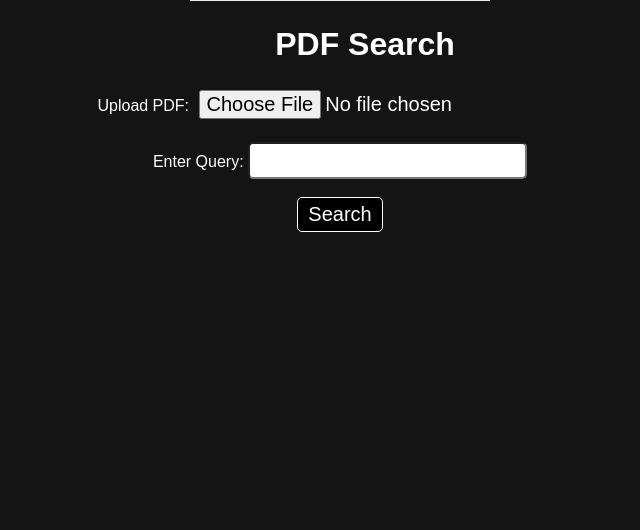
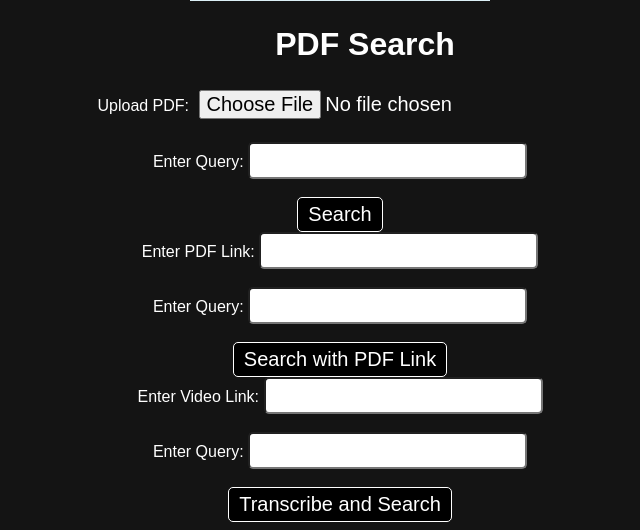
Before and after one commit to toritotony/Pinecone-Langchain-Search-Engine, a Flask app: page / in a window 1280 px wide. Shown: the part 307-837 px from the top of the page, without its empty margins (300-940 px from the left). Before the commit the page ends 539 px from the top, so only its background shows below. Run offline with Flask 3, Linux system fonts and the light colour scheme.

Commit message:
Now allows links to pdfs and introducing video/other files type features

```diff
--- a/app.py
+++ b/app.py
@@ -8,6 +8,8 @@ from langchain.llms import OpenAI
 from langchain.chains.question_answering import load_qa_chain
 from tqdm import tqdm
 import pinecone
+import requests
+import openai
 
 app = Flask(__name__)
 
@@ -40,6 +42,50 @@ def perform_query(index, query):
     response = chain.run(input_documents=docs, question=query)
     return response
 
+@app.route('/pdf_search', methods=['POST'])
+def pdf_search():
+    pdf_link = request.form['pdf_link']
+    query = request.form['query']
+
+    if pdf_link and query:
+        pdf_response = requests.get(pdf_link)
+        if pdf_response.status_code == 200:
+            pdf_path = 'downloaded_pdf.pdf'
+            with open(pdf_path, 'wb') as pdf_file:
+                pdf_file.write(pdf_response.content)
+
+            index = index_pdf(pdf_path)
+            results = perform_query(index, query)
+
+            return render_template('search_results.html', query=query, results=results)
+        else:
+            return "Failed to download the PDF from the provided link."
+
+    return "Please provide both a PDF link and a query."
+
+@app.route('/video_transcribe', methods=['POST'])
+def video_transcribe():
+    video_link = request.form['video_link']
+    query = request.form['query']
+
+    if video_link and query:
+        openai.api_key = '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'  # Replace with your actual OpenAI API key
+
+        transcription_result = openai.SpeechApi.create(data={'audio_url': video_link})
+
+        if 'text' in transcription_result:
+            transcribed_text = transcription_result['text']
+
+            # Index the transcribed text and perform queries
+            index = index_pdf(transcribed_text)
+            results = perform_query(index, query)
+
+            return render_template('search_results.html', query=query, results=results)
+        else:
+            return "Failed to transcribe the provided video link."
+
+    return "Please provide both a video link and a query."
+
 @app.route('/static/<path:filename>')
 def serve_static(filename):
     return app.send_static_file(filename)
--- a/templates/search_form.html
+++ b/templates/search_form.html
@@ -17,4 +17,25 @@
 
         <input type="submit" value="Search">
     </form>
+
+    <form action="/pdf_search" method="POST">
+        <label for="pdf_link">Enter PDF Link:</label>
+        <input type="text" id="pdf_link" name="pdf_link" required><br><br>
+
+        <label for="query">Enter Query:</label>
+        <input type="text" id="query" name="query" required><br><br>
+
+        <input type="submit" value="Search with PDF Link">
+    </form>
+
+    <form action="/video_transcribe" method="POST">
+        <label for="video_link">Enter Video Link:</label>
+        <input type="text" id="video_link" name="video_link" required><br><br>
+
+        <label for="query">Enter Query:</label>
+        <input type="text" id="query" name="query" required><br><br>
+
+        <input type="submit" value="Transcribe and Search">
+    </form>
 </body>
+</html>
--- a/templates/search_results.html
+++ b/templates/search_results.html
@@ -10,7 +10,7 @@
     <div id="results">
         <h1>Search Results</h1>
         <div class="result">
-            <p>{{ results }}</p>
+            <p>{{ results|safe }}</p>
         </div>
     </div>
 
```
Also changed, not shown: 1 other file. Lines whose indentation alone changed are shown as unchanged.
